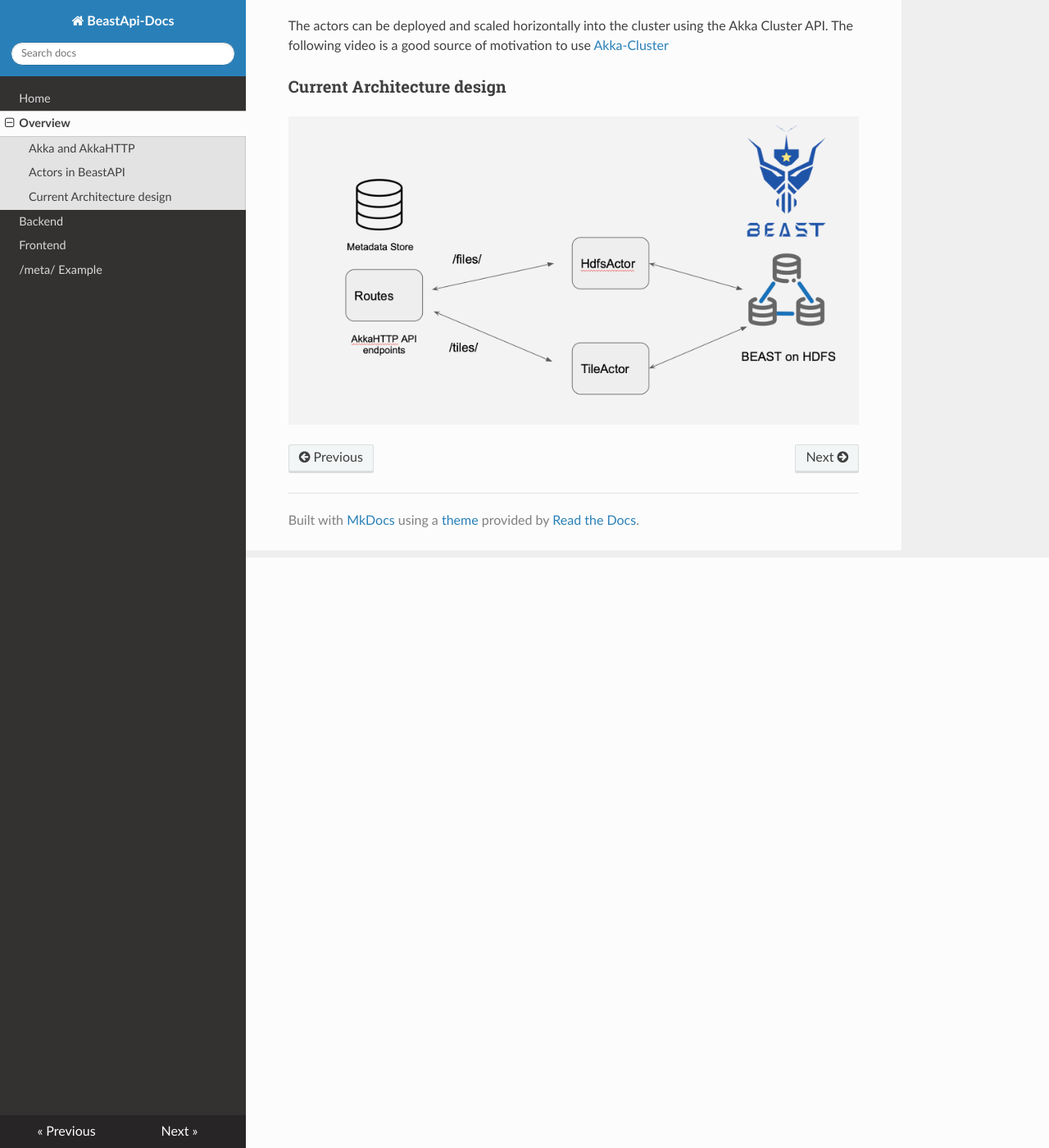
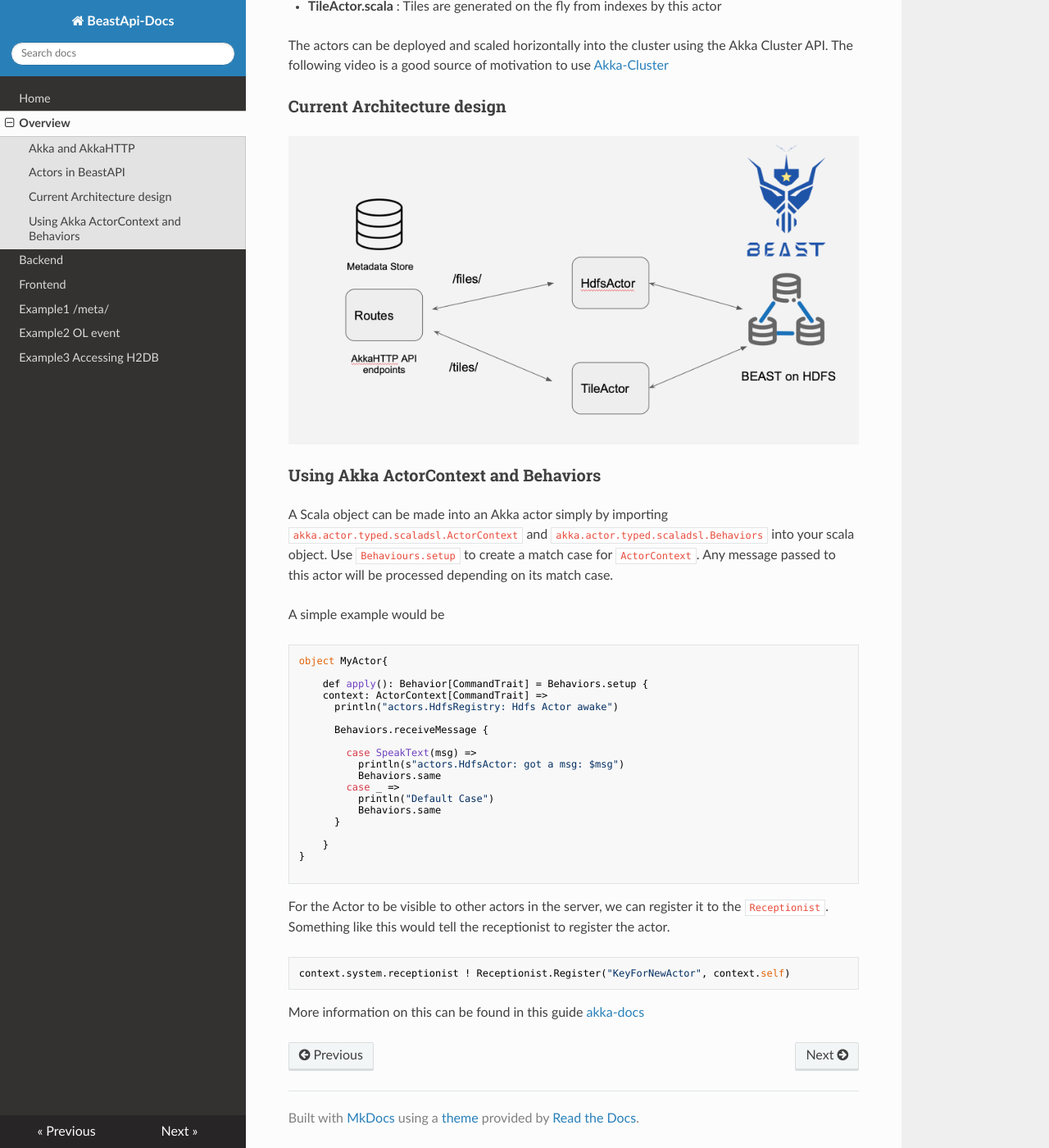
Before and after one commit to abraham2512/beastapi-docs, an MkDocs documentation site: the page built from docs/overview.md, in a window 1280 px wide and 1400 px high, scrolled down 720 px. Shown: the whole window at 82% size. Built offline with MkDocs 1.6.1, drawn with Linux system fonts in a browser that asks for light colours; nearby versions of some CDN libraries; some of the changed text lies outside the part shown.

Commit message:
commiting all changes

````diff
--- a/docs/overview.md
+++ b/docs/overview.md
@@ -1,7 +1,7 @@
 # Beast Microservice
 The microservice backend is to enable upload and processing of Spatial-Temporal data files on the Hadoop using Spark and BEAST library.
 
-There were a few design considerations and AkkaHTTP was deemed a good fit for the API. It is a lightweight but feature-rich and highly scalable toolkit for building API endpoints based on the Actor Model and message passing.
+There were a few design considerations and AkkaHTTP was deemed a good fit for the API. It is a lightweight but feature-rich and highly scalable toolkit for building API endpoints based on the Actor Model and message passing. It uses the functional programming paradigm which is ideal for using with Spark and BEAST.
 
 ### Akka and AkkaHTTP
 * Concurrency through message passing (Actors)
@@ -21,7 +21,7 @@ The actors can be deployed and scaled horizontally into the cluster using the Ak
 
 ![api-design](images/api-design.png)
 
-<!-- ### Using Akka ActorContext and Behaviors
+### Using Akka ActorContext and Behaviors
 
 A Scala object can be made into an Akka actor simply by importing `akka.actor.typed.scaladsl.ActorContext` and `akka.actor.typed.scaladsl.Behaviors` into your scala object. Use `Behaviours.setup` to create a match case for `ActorContext`. Any message passed to this actor will be processed depending on its match case.
 
@@ -53,4 +53,4 @@ For the Actor to be visible to other actors in the server, we can register it to
 ```
 context.system.receptionist ! Receptionist.Register("KeyForNewActor", context.self)
 ```
- -->
+More information on this can be found in this guide [akka-docs](https://doc.akka.io/docs/akka/current/typed/actors.html)
--- a/mkdocs.yml
+++ b/mkdocs.yml
@@ -5,5 +5,7 @@ nav:
     - Overview: overview.md
     - Backend: backend.md
     - Frontend: frontend.md
-    - /meta/ Example: api_example.md
+    - Example1 /meta/: api_example.md
+    - Example2 OL event: ol_example.md
+    - Example3 Accessing H2DB: h2db_example.md
 theme: readthedocs
````
Also changed, not shown: docs/api_example.md (+1 -1 lines).
